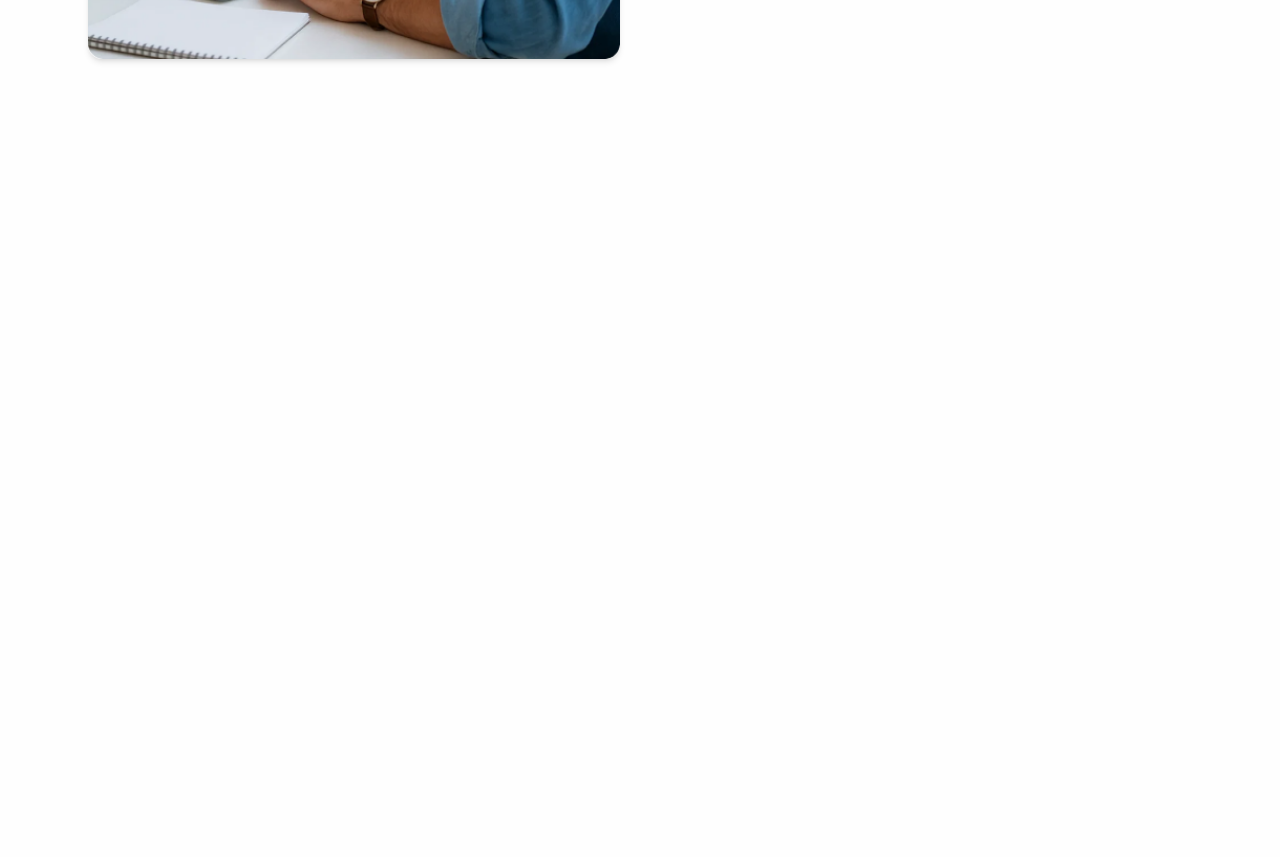
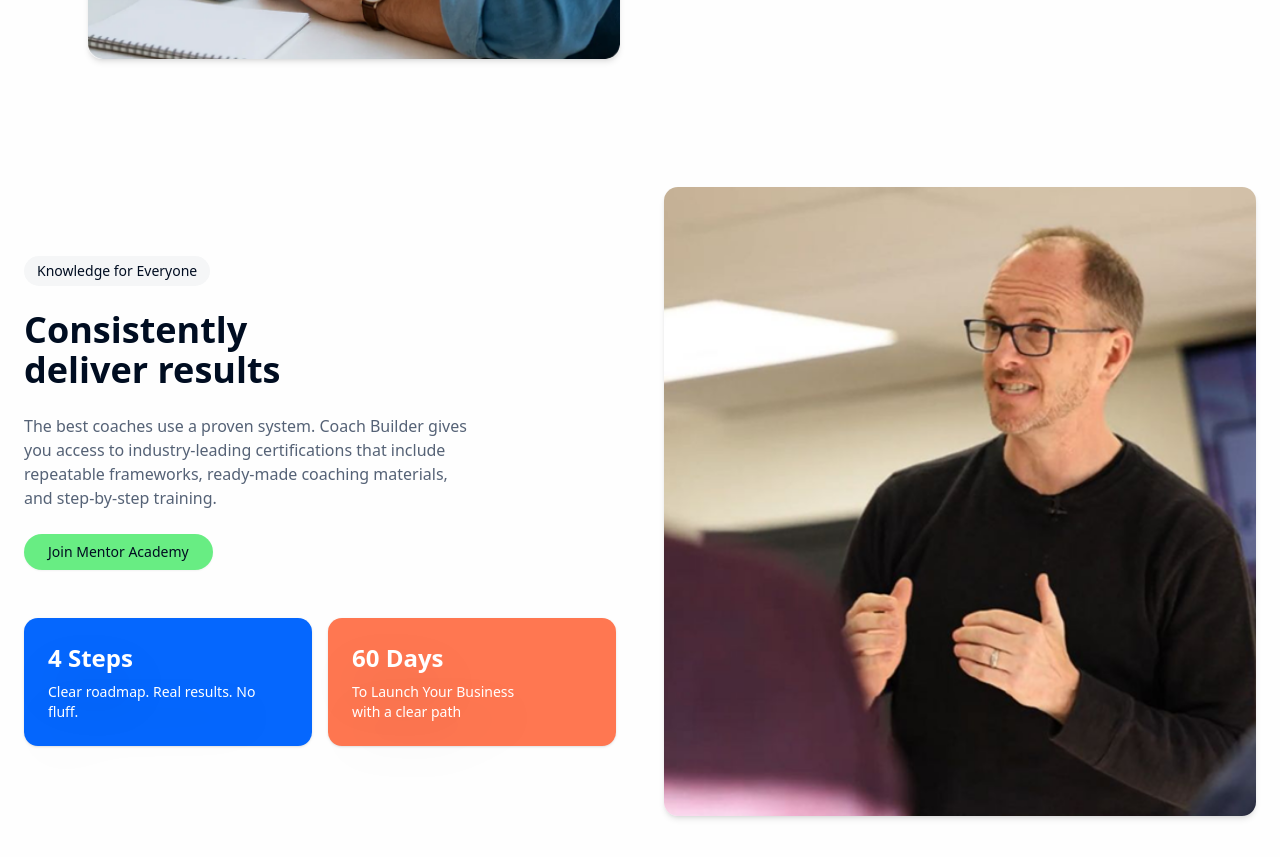
Before and after one commit to wendell256/mentor-academy, a Next.js app: page / in a window 1280 px wide. Shown: the part 3580-4437 px from the top of the page. Before the commit the page ends 3703 px from the top, so only its background shows below. Built offline with nearby package versions, Linux system fonts and the light colour scheme.

Commit message:
add CoachResults component

```diff
--- a/app/page.tsx
+++ b/app/page.tsx
@@ -1,4 +1,5 @@
 import CoachBuilder from '@/components/coach-builder';
+import CoachResults from '@/components/coach-results';
 import Hero from '@/components/hero';
 import MentorBanner from '@/components/mentor-banner';
 import MentorFirstStep from '@/components/mentor-first-step';
@@ -18,6 +19,7 @@ export default function Home() {
       <MentorBanner />
       <MentorFirstStep />
       <CoachBuilder />
+      <CoachResults />
     </main>
   );
 }
--- /dev/null
+++ b/components/coach-results.tsx
@@ -0,0 +1,53 @@
+import Image from 'next/image';
+import { Badge } from '@/components/ui/badge';
+import { Button } from '@/components/ui/button';
+
+export default function CoachResults() {
+  return (
+    <section className="max-w-7xl mx-auto px-6 py-16 grid grid-cols-1 md:grid-cols-2 gap-12 items-center">
+
+      <div className="space-y-6">
+        <Badge className="bg-muted text-primary px-3 py-1 rounded-full text-sm w-fit">
+          Knowledge for Everyone
+        </Badge>
+
+        <h2 className="text-3xl md:text-4xl font-semibold text-primary">
+          Consistently<br />deliver results
+        </h2>
+
+        <p className="text-foreground text-base max-w-md">
+          The best coaches use a proven system. Coach Builder gives you access to industry-leading certifications that include repeatable frameworks, ready-made coaching materials, and step-by-step training.
+        </p>
+
+        <Button className="bg-accent hover:bg-accent/90 text-primary rounded-full px-6 py-2">
+          Join Mentor Academy
+        </Button>
+
+        <div className="grid grid-cols-1 sm:grid-cols-2 gap-4 pt-6">
+          <div className="rounded-xl bg-secondary text-white px-6 py-6 shadow-sm">
+            <h3 className="text-2xl font-semibold drop-shadow-2xl">4 Steps</h3>
+            <p className="text-sm pt-2 drop-shadow-2xl">
+              Clear roadmap. Real results. No fluff.
+            </p>
+          </div>
+          <div className="rounded-xl bg-[#FF7751] text-white px-6 py-6 shadow-sm">
+            <h3 className="text-2xl font-semibold drop-shadow-2xl">60 Days</h3>
+            <p className="text-sm pt-2 drop-shadow-2xl">
+              To Launch Your Business<br />with a clear path
+            </p>
+          </div>
+        </div>
+      </div>
+
+      <div className="rounded-xl overflow-hidden shadow-md">
+        <Image
+          src="/images/coach-speaking.png"
+          alt="Coach speaking to group"
+          width={600}
+          height={500}
+          className="object-cover w-full h-full"
+        />
+      </div>
+    </section>
+  );
+}
```
Also changed, not shown: public/images/coach-speaking.png (added).
